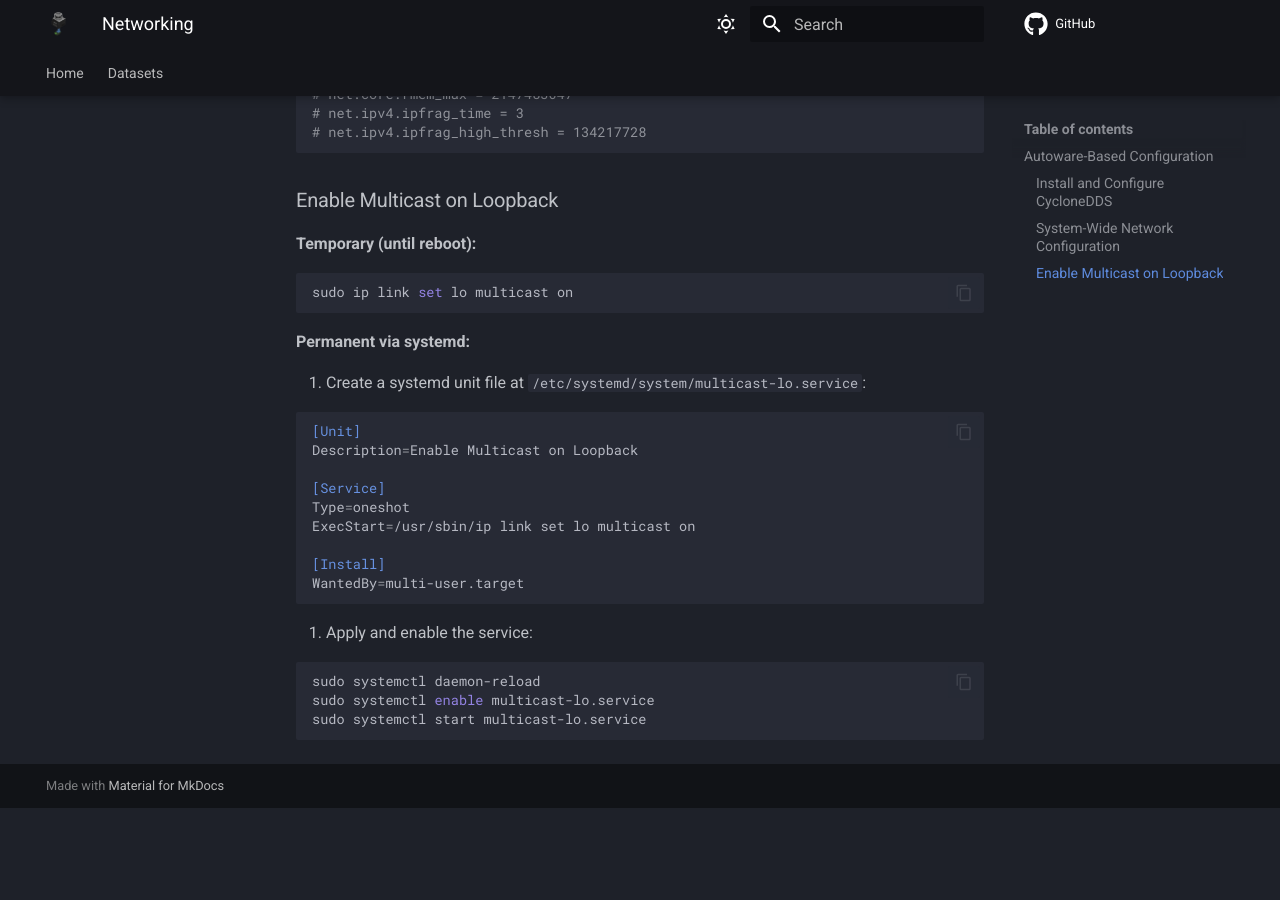
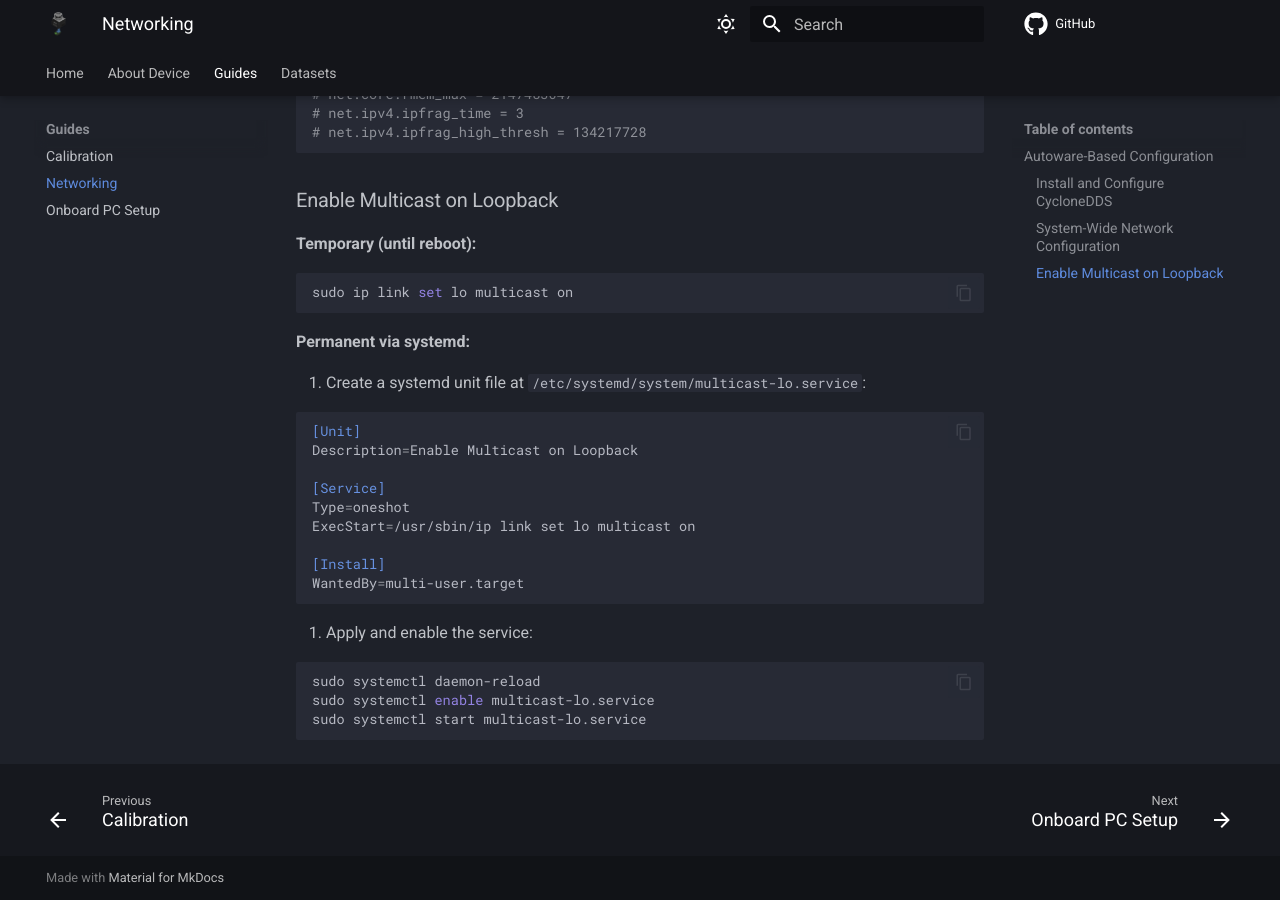
Before and after one commit to snt-arg/smapper_docs, an MkDocs documentation site: the page built from docs/setup/networking.md, in a window 1280 px wide and 900 px high, scrolled down 1890 px. Built offline with MkDocs 1.6.1 and Material for MkDocs 9.7.7, drawn with Linux system fonts in a browser that asks for light colours; comment, search, counter and statistics services are not loaded; before the commit the page ends 2698 px from its top, so only the background shows below that.

Commit message:
update navigation tree

```diff
--- a/mkdocs.yml
+++ b/mkdocs.yml
@@ -62,6 +62,8 @@ markdown_extensions:
 nav:
     - Home:
           - SMapper: index.md
+          - Publications: publications.md
+    - About Device:
           - Platform:
                 - Components: components/index.md
                 - Technical Details:
@@ -74,5 +76,10 @@ nav:
                 - SMapper API: software_stack/smapper_api.md
                 - SMapper Web App: software_stack/smapper_app.md
                 - Argus Camera ROS: software_stack/argus_cameras_ros.md
+    - Guides:
+          - Calibration: setup/calibration.md
+          - Networking: setup/networking.md
+          - Onboard PC Setup: setup/operating_system.md
+
     - Datasets:
           - Datasets: datasets/index.md
```
